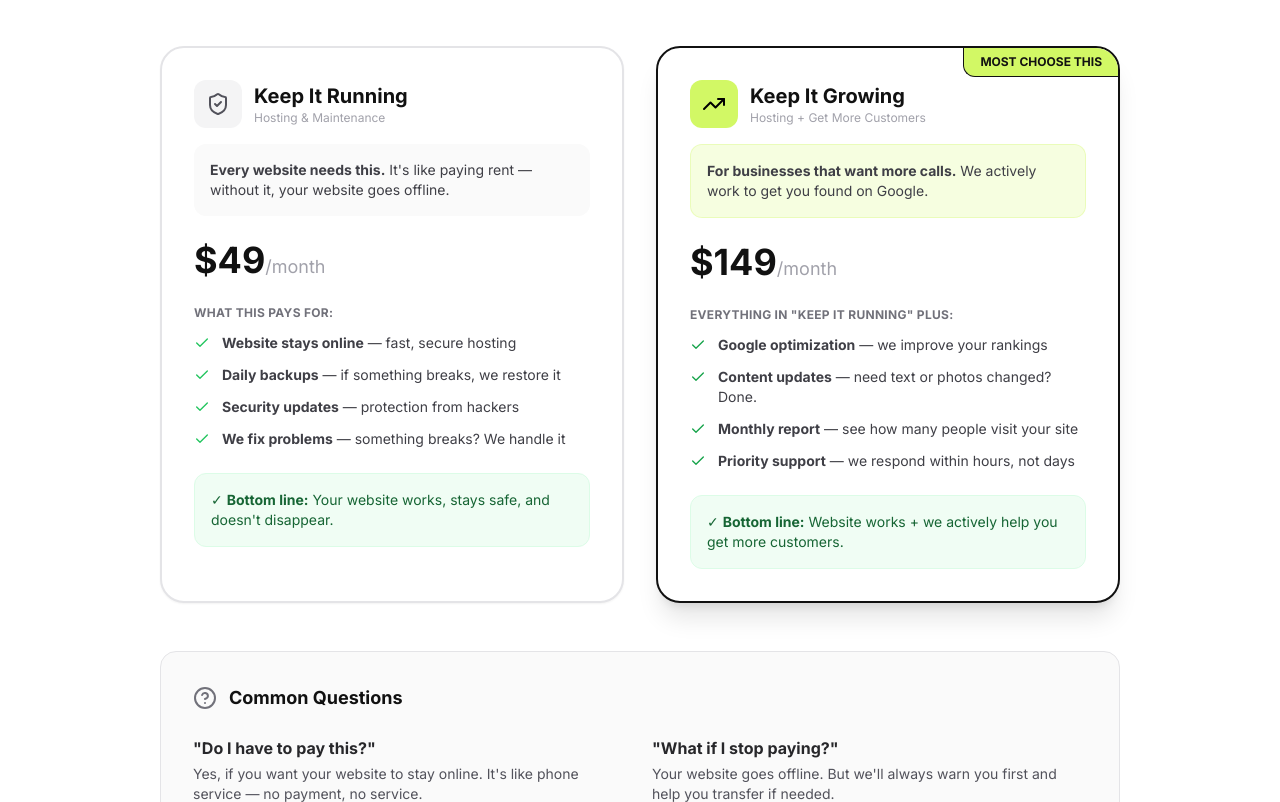
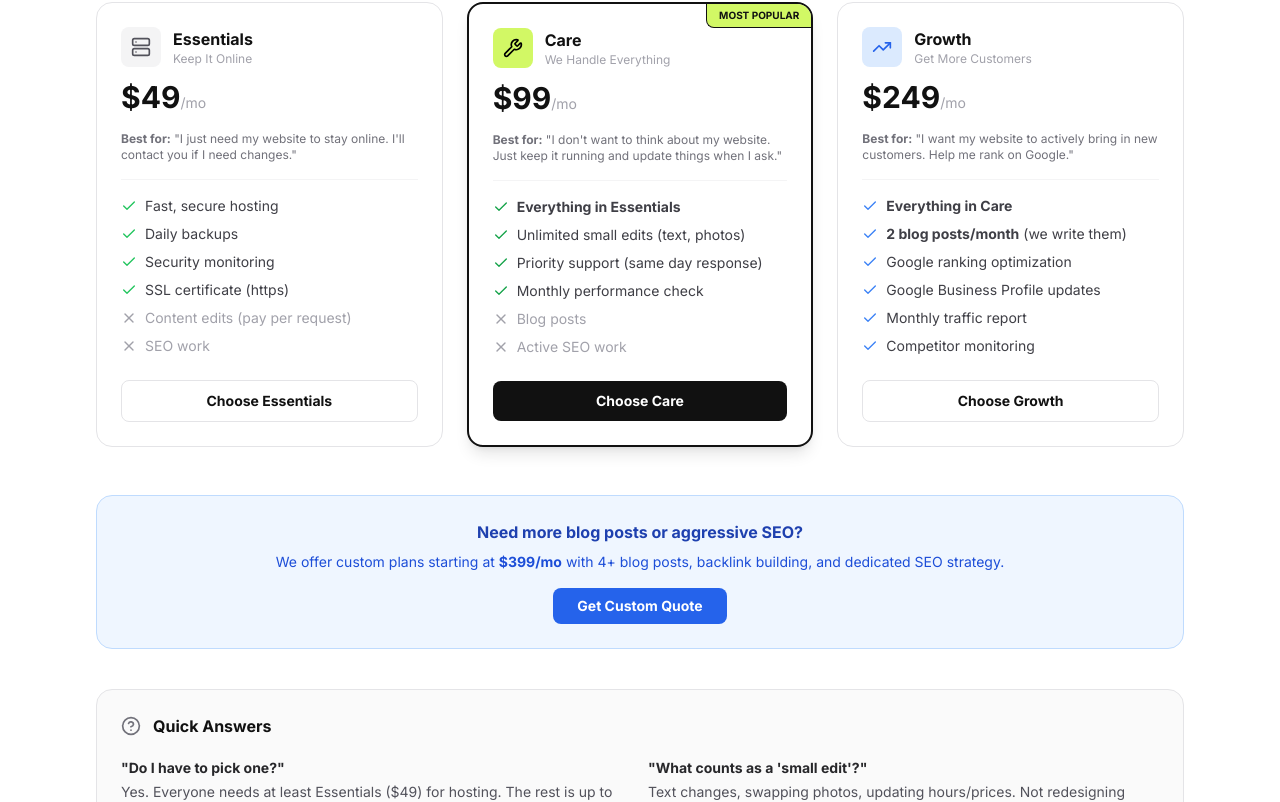
Before and after one commit to parfweb/CCGservicesLLC, a React (Vite) app: page / in a window 1280 px wide. Shown: the part 5118-5920 px from the top of the page. Built offline with nearby package versions, Linux system fonts and the light colour scheme.

Commit message:
Create 3-tier monthly plans: Essentials (), Care (), Growth ()

```diff
--- a/components/Hosting.tsx
+++ b/components/Hosting.tsx
@@ -1,5 +1,5 @@
 import React from 'react';
-import { ShieldCheck, TrendingUp, Check, HelpCircle, AlertTriangle } from 'lucide-react';
+import { Server, Wrench, TrendingUp, Check, X, HelpCircle, AlertTriangle } from 'lucide-react';
 
 const Hosting: React.FC = () => {
   const handleScroll = (e: React.MouseEvent<HTMLAnchorElement>, href: string) => {
@@ -18,167 +18,233 @@ const Hosting: React.FC = () => {
 
   return (
     <section className="py-24 bg-white">
-      <div className="max-w-5xl mx-auto px-6 lg:px-8">
+      <div className="max-w-6xl mx-auto px-6 lg:px-8">
 
         <div className="text-center mb-8">
-          <h2 className="text-3xl md:text-5xl font-bold text-brand-black mb-4">After Your Website is Built</h2>
-          <p className="text-zinc-500 text-lg max-w-2xl mx-auto">Your website needs a home and someone to take care of it. Here's what that means in plain English.</p>
+          <h2 className="text-3xl md:text-5xl font-bold text-brand-black mb-4">Monthly Website Care</h2>
+          <p className="text-zinc-500 text-lg max-w-2xl mx-auto">Your website needs a home and ongoing care. Pick the level of support you need.</p>
         </div>
 
         {/* Simple Explanation */}
-        <div className="bg-amber-50 border border-amber-200 rounded-2xl p-6 mb-12 flex items-start gap-4">
-          <AlertTriangle className="w-6 h-6 text-amber-600 flex-shrink-0 mt-1" />
+        <div className="bg-amber-50 border border-amber-200 rounded-2xl p-5 mb-10 flex items-start gap-4 max-w-3xl mx-auto">
+          <AlertTriangle className="w-5 h-5 text-amber-600 flex-shrink-0 mt-0.5" />
           <div>
-            <p className="font-bold text-amber-800 mb-1">Why do I need to pay monthly?</p>
-            <p className="text-amber-700 text-sm">
-              Your website lives on a computer (server) that costs money to run. It also needs security updates, backups, and someone to fix things if they break.
-              <strong> Think of it like rent + insurance for your website.</strong>
+            <p className="text-amber-800 text-sm">
+              <strong>Why monthly?</strong> Your website lives on a server that costs money. It needs security updates and backups.
+              Think of it like <strong>rent + insurance</strong> for your website.
             </p>
           </div>
         </div>
 
-        {/* Two Simple Options */}
-        <div className="grid grid-cols-1 md:grid-cols-2 gap-8 mb-12">
+        {/* Three Tiers */}
+        <div className="grid grid-cols-1 md:grid-cols-3 gap-6 mb-12">
 
-          {/* Hosting Only */}
-          <div className="bg-white p-8 rounded-3xl border-2 border-zinc-200 shadow-sm flex flex-col">
-            <div className="flex items-center gap-3 mb-4">
-              <div className="w-12 h-12 bg-zinc-100 rounded-xl flex items-center justify-center text-zinc-600">
-                <ShieldCheck className="w-6 h-6" />
+          {/* Tier 1: Basic Hosting */}
+          <div className="bg-white p-6 rounded-2xl border border-zinc-200 flex flex-col">
+            <div className="flex items-center gap-3 mb-3">
+              <div className="w-10 h-10 bg-zinc-100 rounded-lg flex items-center justify-center text-zinc-600">
+                <Server className="w-5 h-5" />
               </div>
               <div>
-                <h3 className="text-xl font-bold text-brand-black">Keep It Running</h3>
-                <p className="text-xs text-zinc-400">Hosting & Maintenance</p>
+                <h3 className="font-bold text-brand-black">Essentials</h3>
+                <p className="text-xs text-zinc-400">Keep It Online</p>
               </div>
             </div>
 
-            {/* Who needs this */}
-            <div className="bg-zinc-50 rounded-xl p-4 mb-6">
-              <p className="text-sm text-zinc-700">
-                <strong>Every website needs this.</strong> It's like paying rent — without it, your website goes offline.
-              </p>
+            <div className="mb-4">
+              <div className="text-3xl font-bold text-brand-black">$49<span className="text-sm font-normal text-zinc-400">/mo</span></div>
             </div>
 
-            <div className="mb-6">
-              <div className="text-4xl font-bold text-brand-black">$49<span className="text-lg font-normal text-zinc-400">/month</span></div>
-            </div>
+            <p className="text-xs text-zinc-500 mb-4 pb-4 border-b border-zinc-100">
+              <strong>Best for:</strong> "I just need my website to stay online. I'll contact you if I need changes."
+            </p>
 
-            {/* What's included - plain language */}
-            <div className="mb-6">
-              <p className="text-xs font-bold text-zinc-500 uppercase tracking-wide mb-3">What This Pays For:</p>
-              <ul className="space-y-3 flex-1">
-                <li className="flex items-start gap-3 text-zinc-700 text-sm">
-                  <Check className="w-4 h-4 text-green-500 mt-0.5 flex-shrink-0" />
-                  <span><strong>Website stays online</strong> — fast, secure hosting</span>
-                </li>
-                <li className="flex items-start gap-3 text-zinc-700 text-sm">
-                  <Check className="w-4 h-4 text-green-500 mt-0.5 flex-shrink-0" />
-                  <span><strong>Daily backups</strong> — if something breaks, we restore it</span>
-                </li>
-                <li className="flex items-start gap-3 text-zinc-700 text-sm">
-                  <Check className="w-4 h-4 text-green-500 mt-0.5 flex-shrink-0" />
-                  <span><strong>Security updates</strong> — protection from hackers</span>
-                </li>
-                <li className="flex items-start gap-3 text-zinc-700 text-sm">
-                  <Check className="w-4 h-4 text-green-500 mt-0.5 flex-shrink-0" />
-                  <span><strong>We fix problems</strong> — something breaks? We handle it</span>
-                </li>
-              </ul>
-            </div>
+            <ul className="space-y-2 mb-6 flex-1 text-sm">
+              <li className="flex items-start gap-2 text-zinc-700">
+                <Check className="w-4 h-4 text-green-500 mt-0.5 flex-shrink-0" />
+                <span>Fast, secure hosting</span>
+              </li>
+              <li className="flex items-start gap-2 text-zinc-700">
+                <Check className="w-4 h-4 text-green-500 mt-0.5 flex-shrink-0" />
+                <span>Daily backups</span>
+              </li>
+              <li className="flex items-start gap-2 text-zinc-700">
+                <Check className="w-4 h-4 text-green-500 mt-0.5 flex-shrink-0" />
+                <span>Security monitoring</span>
+              </li>
+              <li className="flex items-start gap-2 text-zinc-700">
+                <Check className="w-4 h-4 text-green-500 mt-0.5 flex-shrink-0" />
+                <span>SSL certificate (https)</span>
+              </li>
+              <li className="flex items-start gap-2 text-zinc-400">
+                <X className="w-4 h-4 mt-0.5 flex-shrink-0" />
+                <span>Content edits (pay per request)</span>
+              </li>
+              <li className="flex items-start gap-2 text-zinc-400">
+                <X className="w-4 h-4 mt-0.5 flex-shrink-0" />
+                <span>SEO work</span>
+              </li>
+            </ul>
 
-            {/* Simple bottom line */}
-            <div className="bg-green-50 rounded-xl p-4 border border-green-100">
-              <p className="text-sm text-green-800">
-                ✓ <strong>Bottom line:</strong> Your website works, stays safe, and doesn't disappear.
-              </p>
-            </div>
+            <a
+              href="#contact"
+              onClick={(e) => handleScroll(e, '#contact')}
+              className="block text-center w-full py-2.5 border border-zinc-200 text-brand-black font-bold rounded-lg hover:bg-zinc-50 transition-colors text-sm"
+            >
+              Choose Essentials
+            </a>
           </div>
 
-          {/* Hosting + Growth */}
-          <div className="bg-white p-8 rounded-3xl border-2 border-brand-black shadow-xl flex flex-col relative overflow-hidden">
-            <div className="absolute top-0 right-0 bg-brand-lime px-4 py-1.5 text-xs font-bold uppercase border-b border-l border-brand-black rounded-bl-xl">Most Choose This</div>
+          {/* Tier 2: Care */}
+          <div className="bg-white p-6 rounded-2xl border-2 border-brand-black shadow-lg flex flex-col relative overflow-hidden">
+            <div className="absolute top-0 right-0 bg-brand-lime px-3 py-1 text-[10px] font-bold uppercase border-b border-l border-brand-black rounded-bl-lg">Most Popular</div>
 
-            <div className="flex items-center gap-3 mb-4">
-              <div className="w-12 h-12 bg-brand-lime rounded-xl flex items-center justify-center text-black">
-                <TrendingUp className="w-6 h-6" />
+            <div className="flex items-center gap-3 mb-3">
+              <div className="w-10 h-10 bg-brand-lime rounded-lg flex items-center justify-center text-black">
+                <Wrench className="w-5 h-5" />
               </div>
               <div>
-                <h3 className="text-xl font-bold text-brand-black">Keep It Growing</h3>
-                <p className="text-xs text-zinc-400">Hosting + Get More Customers</p>
+                <h3 className="font-bold text-brand-black">Care</h3>
+                <p className="text-xs text-zinc-400">We Handle Everything</p>
               </div>
             </div>
 
-            {/* Who needs this */}
-            <div className="bg-brand-lime/20 rounded-xl p-4 mb-6 border border-brand-lime/30">
-              <p className="text-sm text-zinc-700">
-                <strong>For businesses that want more calls.</strong> We actively work to get you found on Google.
-              </p>
+            <div className="mb-4">
+              <div className="text-3xl font-bold text-brand-black">$99<span className="text-sm font-normal text-zinc-400">/mo</span></div>
             </div>
 
-            <div className="mb-6">
-              <div className="text-4xl font-bold text-brand-black">$149<span className="text-lg font-normal text-zinc-400">/month</span></div>
+            <p className="text-xs text-zinc-500 mb-4 pb-4 border-b border-zinc-100">
+              <strong>Best for:</strong> "I don't want to think about my website. Just keep it running and update things when I ask."
+            </p>
+
+            <ul className="space-y-2 mb-6 flex-1 text-sm">
+              <li className="flex items-start gap-2 text-zinc-700">
+                <Check className="w-4 h-4 text-green-600 mt-0.5 flex-shrink-0" />
+                <span><strong>Everything in Essentials</strong></span>
+              </li>
+              <li className="flex items-start gap-2 text-zinc-700">
+                <Check className="w-4 h-4 text-green-600 mt-0.5 flex-shrink-0" />
+                <span>Unlimited small edits (text, photos)</span>
+              </li>
+              <li className="flex items-start gap-2 text-zinc-700">
+                <Check className="w-4 h-4 text-green-600 mt-0.5 flex-shrink-0" />
+                <span>Priority support (same day response)</span>
+              </li>
+              <li className="flex items-start gap-2 text-zinc-700">
+                <Check className="w-4 h-4 text-green-600 mt-0.5 flex-shrink-0" />
+                <span>Monthly performance check</span>
+              </li>
+              <li className="flex items-start gap-2 text-zinc-400">
+                <X className="w-4 h-4 mt-0.5 flex-shrink-0" />
+                <span>Blog posts</span>
+              </li>
+              <li className="flex items-start gap-2 text-zinc-400">
+                <X className="w-4 h-4 mt-0.5 flex-shrink-0" />
+                <span>Active SEO work</span>
+              </li>
+            </ul>
+
+            <a
+              href="#contact"
+              onClick={(e) => handleScroll(e, '#contact')}
+              className="block text-center w-full py-2.5 btn-primary font-bold rounded-lg text-sm"
+            >
+              Choose Care
+            </a>
+          </div>
+
+          {/* Tier 3: Growth */}
+          <div className="bg-white p-6 rounded-2xl border border-zinc-200 flex flex-col">
+            <div className="flex items-center gap-3 mb-3">
+              <div className="w-10 h-10 bg-blue-100 rounded-lg flex items-center justify-center text-blue-600">
+                <TrendingUp className="w-5 h-5" />
+              </div>
+              <div>
+                <h3 className="font-bold text-brand-black">Growth</h3>
+                <p className="text-xs text-zinc-400">Get More Customers</p>
+              </div>
             </div>
 
-            {/* What's included - plain language */}
-            <div className="mb-6">
-              <p className="text-xs font-bold text-zinc-500 uppercase tracking-wide mb-3">Everything in "Keep It Running" Plus:</p>
-              <ul className="space-y-3 flex-1">
-                <li className="flex items-start gap-3 text-zinc-700 text-sm">
-                  <Check className="w-4 h-4 text-green-600 mt-0.5 flex-shrink-0" />
-                  <span><strong>Google optimization</strong> — we improve your rankings</span>
-                </li>
-                <li className="flex items-start gap-3 text-zinc-700 text-sm">
-                  <Check className="w-4 h-4 text-green-600 mt-0.5 flex-shrink-0" />
-                  <span><strong>Content updates</strong> — need text or photos changed? Done.</span>
-                </li>
-                <li className="flex items-start gap-3 text-zinc-700 text-sm">
-                  <Check className="w-4 h-4 text-green-600 mt-0.5 flex-shrink-0" />
-                  <span><strong>Monthly report</strong> — see how many people visit your site</span>
-                </li>
-                <li className="flex items-start gap-3 text-zinc-700 text-sm">
-                  <Check className="w-4 h-4 text-green-600 mt-0.5 flex-shrink-0" />
-                  <span><strong>Priority support</strong> — we respond within hours, not days</span>
-                </li>
-              </ul>
+            <div className="mb-4">
+              <div className="text-3xl font-bold text-brand-black">$249<span className="text-sm font-normal text-zinc-400">/mo</span></div>
             </div>
 
-            {/* Simple bottom line */}
-            <div className="bg-green-50 rounded-xl p-4 border border-green-100">
-              <p className="text-sm text-green-800">
-                ✓ <strong>Bottom line:</strong> Website works + we actively help you get more customers.
-              </p>
-            </div>
+            <p className="text-xs text-zinc-500 mb-4 pb-4 border-b border-zinc-100">
+              <strong>Best for:</strong> "I want my website to actively bring in new customers. Help me rank on Google."
+            </p>
+
+            <ul className="space-y-2 mb-6 flex-1 text-sm">
+              <li className="flex items-start gap-2 text-zinc-700">
+                <Check className="w-4 h-4 text-blue-500 mt-0.5 flex-shrink-0" />
+                <span><strong>Everything in Care</strong></span>
+              </li>
+              <li className="flex items-start gap-2 text-zinc-700">
+                <Check className="w-4 h-4 text-blue-500 mt-0.5 flex-shrink-0" />
+                <span><strong>2 blog posts/month</strong> (we write them)</span>
+              </li>
+              <li className="flex items-start gap-2 text-zinc-700">
+                <Check className="w-4 h-4 text-blue-500 mt-0.5 flex-shrink-0" />
+                <span>Google ranking optimization</span>
+              </li>
+              <li className="flex items-start gap-2 text-zinc-700">
+                <Check className="w-4 h-4 text-blue-500 mt-0.5 flex-shrink-0" />
+                <span>Google Business Profile updates</span>
+              </li>
+              <li className="flex items-start gap-2 text-zinc-700">
+                <Check className="w-4 h-4 text-blue-500 mt-0.5 flex-shrink-0" />
+                <span>Monthly traffic report</span>
+              </li>
+              <li className="flex items-start gap-2 text-zinc-700">
+                <Check className="w-4 h-4 text-blue-500 mt-0.5 flex-shrink-0" />
+                <span>Competitor monitoring</span>
+              </li>
+            </ul>
+
+            <a
+              href="#contact"
+              onClick={(e) => handleScroll(e, '#contact')}
+              className="block text-center w-full py-2.5 border border-zinc-200 text-brand-black font-bold rounded-lg hover:bg-zinc-50 transition-colors text-sm"
+            >
+              Choose Growth
+            </a>
           </div>
         </div>
 
-        {/* FAQ / Common Questions */}
-        <div className="bg-zinc-50 rounded-2xl p-8 border border-zinc-200">
-          <div className="flex items-center gap-3 mb-6">
-            <HelpCircle className="w-6 h-6 text-zinc-500" />
-            <h3 className="text-lg font-bold text-brand-black">Common Questions</h3>
+        {/* Need more? */}
+        <div className="bg-blue-50 border border-blue-200 rounded-2xl p-6 mb-10 text-center">
+          <p className="text-blue-800 font-bold mb-2">Need more blog posts or aggressive SEO?</p>
+          <p className="text-blue-700 text-sm mb-4">
+            We offer custom plans starting at <strong>$399/mo</strong> with 4+ blog posts, backlink building, and dedicated SEO strategy.
+          </p>
+          <a href="#contact" onClick={(e) => handleScroll(e, '#contact')} className="inline-block bg-blue-600 text-white px-6 py-2 rounded-lg font-bold text-sm hover:bg-blue-700 transition-colors">
+            Get Custom Quote
+          </a>
+        </div>
+
+        {/* FAQ */}
+        <div className="bg-zinc-50 rounded-2xl p-6 border border-zinc-200">
+          <div className="flex items-center gap-3 mb-5">
+            <HelpCircle className="w-5 h-5 text-zinc-500" />
+            <h3 className="font-bold text-brand-black">Quick Answers</h3>
           </div>
 
-          <div className="grid grid-cols-1 md:grid-cols-2 gap-6">
+          <div className="grid grid-cols-1 md:grid-cols-2 gap-4 text-sm">
             <div>
-              <p className="font-bold text-zinc-800 mb-1">"Do I have to pay this?"</p>
-              <p className="text-sm text-zinc-600">Yes, if you want your website to stay online. It's like phone service — no payment, no service.</p>
+              <p className="font-bold text-zinc-800 mb-1">"Do I have to pick one?"</p>
+              <p className="text-zinc-600">Yes. Everyone needs at least Essentials ($49) for hosting. The rest is up to you.</p>
             </div>
             <div>
-              <p className="font-bold text-zinc-800 mb-1">"What if I stop paying?"</p>
-              <p className="text-sm text-zinc-600">Your website goes offline. But we'll always warn you first and help you transfer if needed.</p>
+              <p className="font-bold text-zinc-800 mb-1">"What counts as a 'small edit'?"</p>
+              <p className="text-zinc-600">Text changes, swapping photos, updating hours/prices. Not redesigning pages.</p>
             </div>
             <div>
-              <p className="font-bold text-zinc-800 mb-1">"Can I switch plans later?"</p>
-              <p className="text-sm text-zinc-600">Yes! Start with $49 and upgrade anytime. We'll even give you credit for what you've paid.</p>
+              <p className="font-bold text-zinc-800 mb-1">"Can I upgrade later?"</p>
+              <p className="text-zinc-600">Absolutely. Start with $49 or $99 and upgrade when you're ready to grow.</p>
             </div>
             <div>
-              <p className="font-bold text-zinc-800 mb-1">"Is there a contract?"</p>
-              <p className="text-sm text-zinc-600">No long contracts. Pay monthly. Cancel anytime with 30 days notice.</p>
+              <p className="font-bold text-zinc-800 mb-1">"Any contracts?"</p>
+              <p className="text-zinc-600">No long-term contracts. Month-to-month. Cancel anytime with 30 days notice.</p>
             </div>
-          </div>
-
-          <div className="mt-6 pt-6 border-t border-zinc-200 text-center">
-            <p className="text-zinc-500 text-sm">Still confused? <a href="#contact" onClick={(e) => handleScroll(e, '#contact')} className="text-brand-black font-bold underline">Let's talk — we'll explain everything.</a></p>
           </div>
         </div>
 
```
